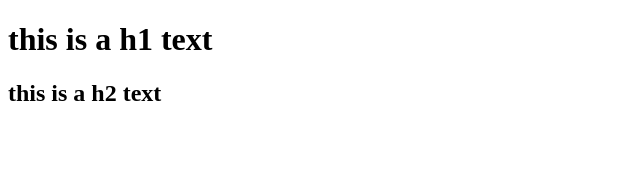
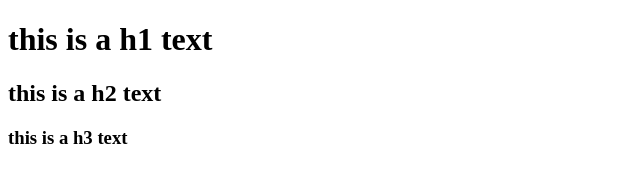
Before and after one commit to mrnareshb/webiderepo, a plain HTML site: page index.html in a window 1280 px wide. Shown: the whole page, without its empty margins (0-640 px from the left). Drawn offline with Linux system fonts and the light colour scheme.

Commit message:
h3 changes

```diff
--- a/index.html
+++ b/index.html
@@ -13,5 +13,6 @@
 		<h2>
 			this is a h2 text
 		</h2>
+		<h3> this is a h3 text</h3>
 	</body>
 </html>
```
